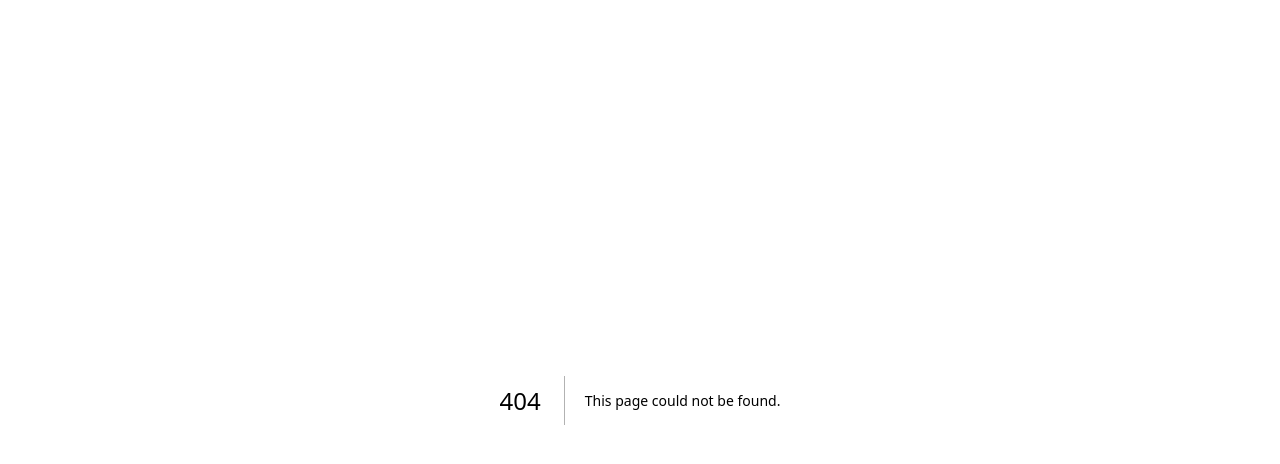
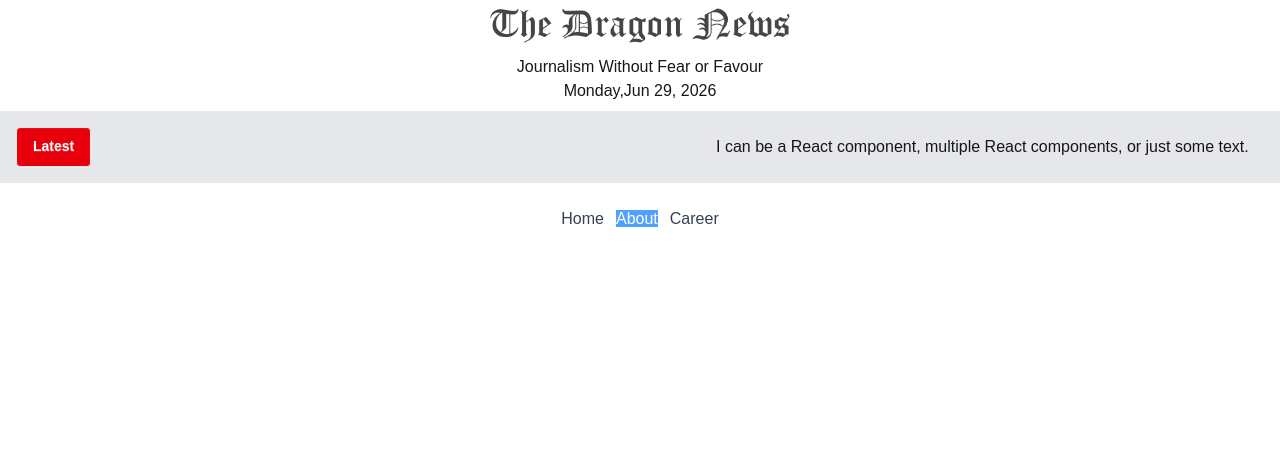
Before and after one commit to modina-khusbu-priya553/dragon-news, a Next.js app: page /about in a window 1280 px wide. Before the commit this address had no page. Shown: the top 464 px of the page. Built offline with nearby package versions, Linux system fonts and the light colour scheme.

Commit message:
design Navbar and Header file

```diff
--- a/package.json
+++ b/package.json
@@ -9,9 +9,11 @@
     "lint": "eslint"
   },
   "dependencies": {
+    "date-fns": "^4.4.0",
     "next": "16.2.9",
     "react": "19.2.4",
-    "react-dom": "19.2.4"
+    "react-dom": "19.2.4",
+    "react-fast-marquee": "^1.6.5"
   },
   "devDependencies": {
     "@tailwindcss/postcss": "^4",
--- /dev/null
+++ b/src/app/(main)/about/page.jsx
@@ -0,0 +1,11 @@
+import React from 'react';
+
+const AboutPage = () => {
+    return (
+        <div>
+            <h2>This page is for About</h2>
+        </div>
+    );
+};
+
+export default AboutPage;
--- /dev/null
+++ b/src/app/(main)/career/page.jsx
@@ -0,0 +1,11 @@
+import React from 'react';
+
+const CareerPage = () => {
+    return (
+        <div>
+            <h2>Career page</h2>
+        </div>
+    );
+};
+
+export default CareerPage;
--- a/src/app/(main)/layout.jsx
+++ b/src/app/(main)/layout.jsx
@@ -1,3 +1,4 @@
+import BreakingNews from '@/components/shared/BreakingNews';
 import Header from '@/components/shared/Header';
 import Navbar from '@/components/shared/Navbar';
 import React from 'react';
@@ -5,8 +6,10 @@ import React from 'react';
 const layout = ({ children }) => {
     return (
         <div>
+            <Header></Header>
+            <BreakingNews></BreakingNews>
             <Navbar></Navbar>
-            <Header></Header>
+
         </div>
     );
 };
--- /dev/null
+++ b/src/components/shared/BreakingNews.jsx
@@ -0,0 +1,18 @@
+import React from 'react';
+import Marquee from "react-fast-marquee";
+
+const BreakingNews = () => {
+    return (
+        <div className='flex items-center justify-center text-center bg-gray-200 p-4 gap-3 container mx-auto'>
+
+            <button className='btn bg-red-600 text-white'>Latest</button>
+
+            <Marquee pauseOnHover={true} speed={100}>
+                I can be a React component, multiple React components, or just some text.
+            </Marquee>
+
+        </div>
+    );
+};
+
+export default BreakingNews;
--- a/src/components/shared/Header.jsx
+++ b/src/components/shared/Header.jsx
@@ -1,9 +1,23 @@
 import React from 'react';
+import Logo from '@/assets/logo.png'
+import Image from 'next/image'
+import { compareAsc, format } from "date-fns";
 
 const Header = () => {
     return (
-        <div>
-            <h2>Header</h2>
+        <div className='my-2 space-y-3'>
+            <Image
+                src={Logo}
+                alt="Header logo"
+                width={300}
+                height={200}
+                className='mx-auto'
+                />
+
+            <div className='text-center'>
+                <h2>Journalism Without Fear or Favour</h2>
+            <h2>{format(new Date(), "EEEE,MMM dd, yyyy")}</h2>
+            </div>
         </div>
     );
 };
--- /dev/null
+++ b/src/components/shared/NavLink.jsx
@@ -0,0 +1,15 @@
+'use client'
+import Link from 'next/link';
+import { usePathname } from 'next/navigation';
+import React from 'react';
+
+const NavLink = ({href, children}) => {
+
+    const pathname = usePathname();
+
+    const isActive = href === pathname;
+    return <Link href={href} className={`${isActive ? "bg-blue-400 text-white":""}`}>{children}</Link>
+
+};
+
+export default NavLink;
--- a/src/components/shared/Navbar.jsx
+++ b/src/components/shared/Navbar.jsx
@@ -1,9 +1,21 @@
 import React from 'react';
+import NavLink from './NavLink';
 
 const Navbar = () => {
+
+    const links = <>
+        <li><NavLink href={'/'}>Home</NavLink></li>
+        <li><NavLink href={'/about'}>About</NavLink></li>
+        <li><NavLink href={'/career'}>Career</NavLink></li>
+    </>
     return (
-        <div>
-            <h2>Navabar</h2>
+        <div className='container mx-auto flex justify-between gap-4 mt-6'>
+            <div></div>
+            <ul className='flex justify-between items-center text-gray-700 gap-3'>
+                {links}
+
+            </ul>
+            <div></div>
         </div>
     );
 };
```
Also changed, not shown: 1 other file (tests, documents, lock files or other folders).
